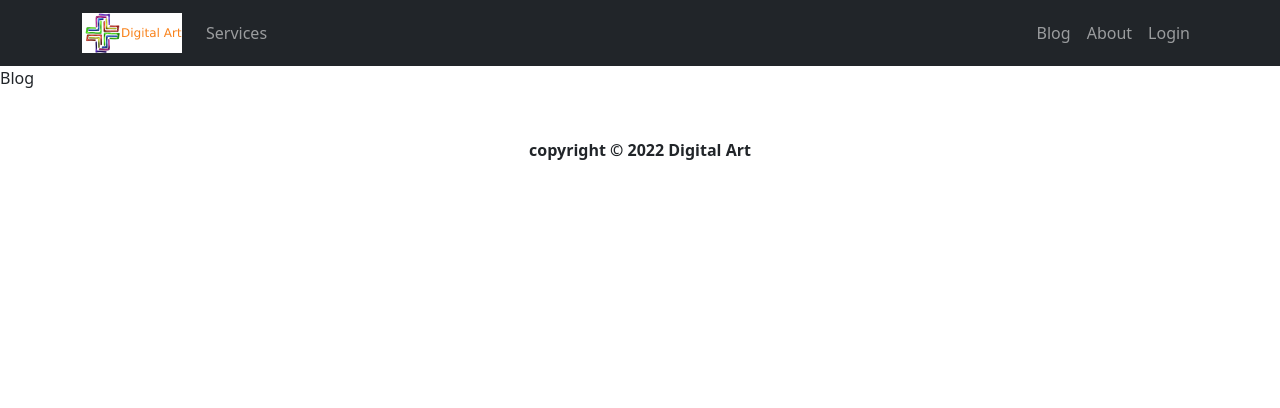
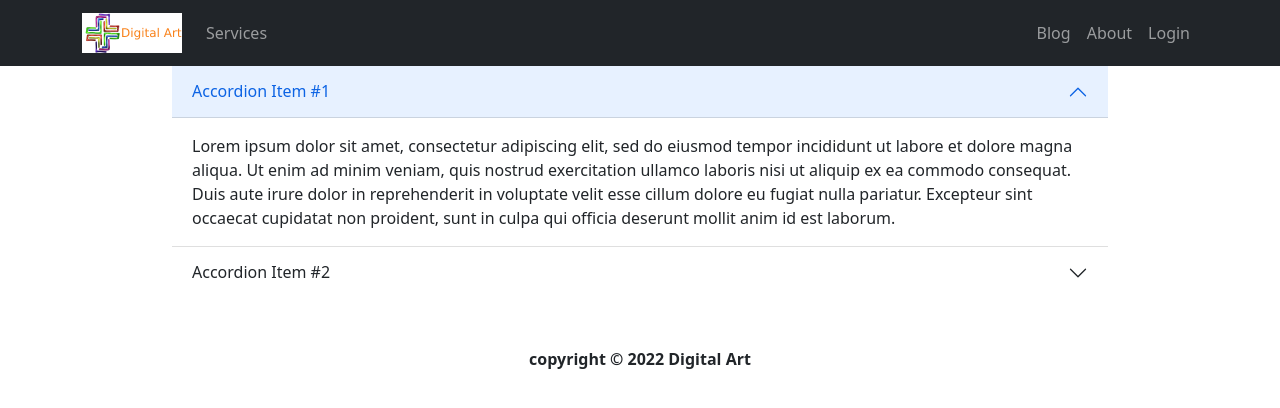
Before and after one commit to MahbubMorshed/services, a React (Create React App) app: page /blog in a window 1280 px wide. Shown: the top 408 px of the page. Built offline with nearby package versions, Linux system fonts and the light colour scheme.

Commit message:
blog section added

```diff
--- a/src/App.js
+++ b/src/App.js
@@ -2,8 +2,9 @@
 import "./App.css";
 import About from "./Pages/about/About";
 import Details from "./Pages/details/Details";
-import Blog from "./Pages/home/blog/Blog";
+import Blog from "./Pages/blog/Blog";
 import Home from "./Pages/home/Home/Home";
+import Login from "./Pages/login/login/Login";
 import Footer from "./Pages/shared/footer/Footer";
 import Header from "./Pages/shared/header/Header";
 import NotFound from "./Pages/shared/NotFound";
@@ -18,6 +19,7 @@
         <Route path="/service/:serviceId" element={<Details />}></Route>
         <Route path="/about" element={<About />}></Route>
         <Route path="/blog" element={<Blog />}></Route>
+        <Route path="/login" element={<Login />}></Route>
         <Route path="*" element={<NotFound />}></Route>
       </Routes>
       <Footer />
--- /dev/null
+++ b/src/Pages/blog/Blog.js
@@ -0,0 +1,37 @@
+import React from "react";
+import { Accordion } from "react-bootstrap";
+
+const Blog = () => {
+  return (
+    <div className="container w-75 ">
+      <Accordion defaultActiveKey="0" flush>
+        <Accordion.Item eventKey="0">
+          <Accordion.Header>Accordion Item #1</Accordion.Header>
+          <Accordion.Body>
+            Lorem ipsum dolor sit amet, consectetur adipiscing elit, sed do
+            eiusmod tempor incididunt ut labore et dolore magna aliqua. Ut enim
+            ad minim veniam, quis nostrud exercitation ullamco laboris nisi ut
+            aliquip ex ea commodo consequat. Duis aute irure dolor in
+            reprehenderit in voluptate velit esse cillum dolore eu fugiat nulla
+            pariatur. Excepteur sint occaecat cupidatat non proident, sunt in
+            culpa qui officia deserunt mollit anim id est laborum.
+          </Accordion.Body>
+        </Accordion.Item>
+        <Accordion.Item eventKey="1">
+          <Accordion.Header>Accordion Item #2</Accordion.Header>
+          <Accordion.Body>
+            Lorem ipsum dolor sit amet, consectetur adipiscing elit, sed do
+            eiusmod tempor incididunt ut labore et dolore magna aliqua. Ut enim
+            ad minim veniam, quis nostrud exercitation ullamco laboris nisi ut
+            aliquip ex ea commodo consequat. Duis aute irure dolor in
+            reprehenderit in voluptate velit esse cillum dolore eu fugiat nulla
+            pariatur. Excepteur sint occaecat cupidatat non proident, sunt in
+            culpa qui officia deserunt mollit anim id est laborum.
+          </Accordion.Body>
+        </Accordion.Item>
+      </Accordion>
+    </div>
+  );
+};
+
+export default Blog;
--- a/src/Pages/home/blog/Blog.js
+++ /dev/null
@@ -1,7 +0,0 @@
-import React from "react";
-
-const Blog = () => {
-  return <div>Blog</div>;
-};
-
-export default Blog;
--- /dev/null
+++ b/src/Pages/login/login/Login.js
@@ -0,0 +1,7 @@
+import React from "react";
+
+const Login = () => {
+  return <div>Login</div>;
+};
+
+export default Login;
```
Also changed, not shown: src/Pages/login/register/Register.js (added, +7 -0 lines).
